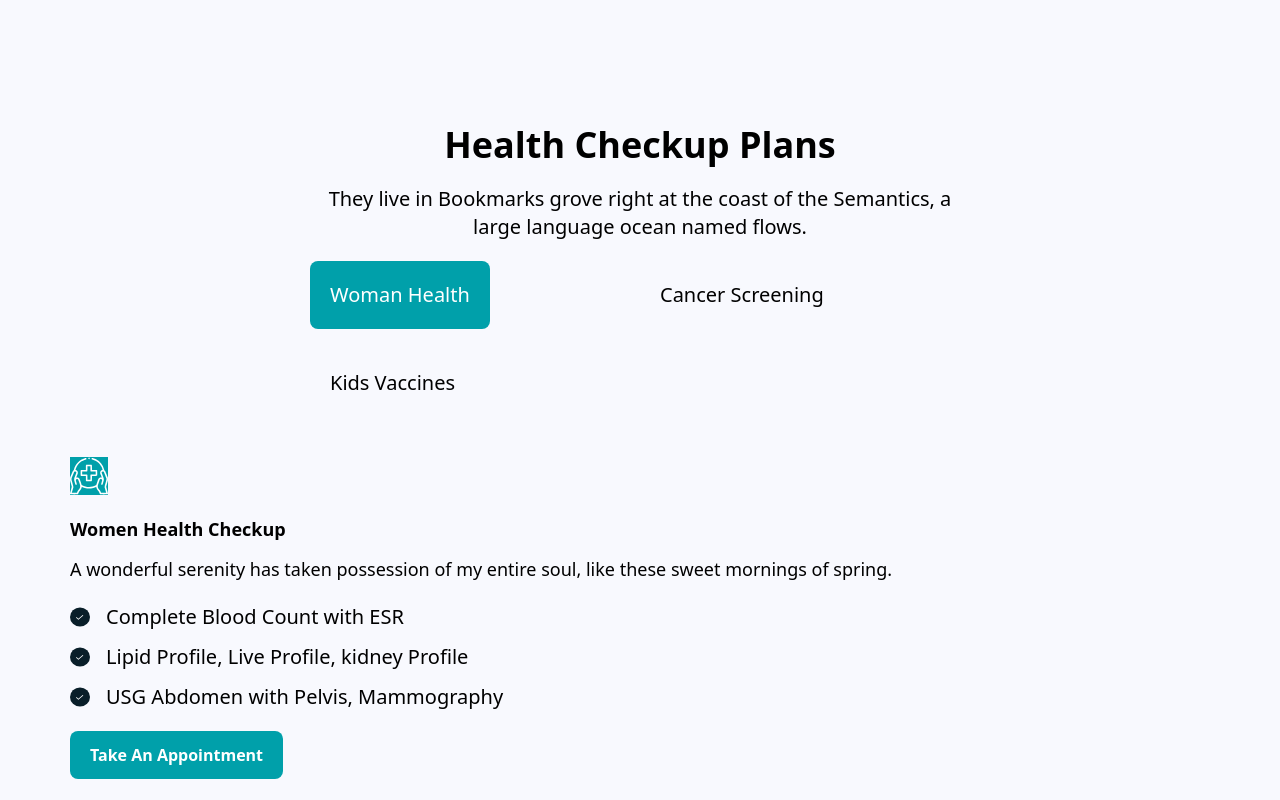
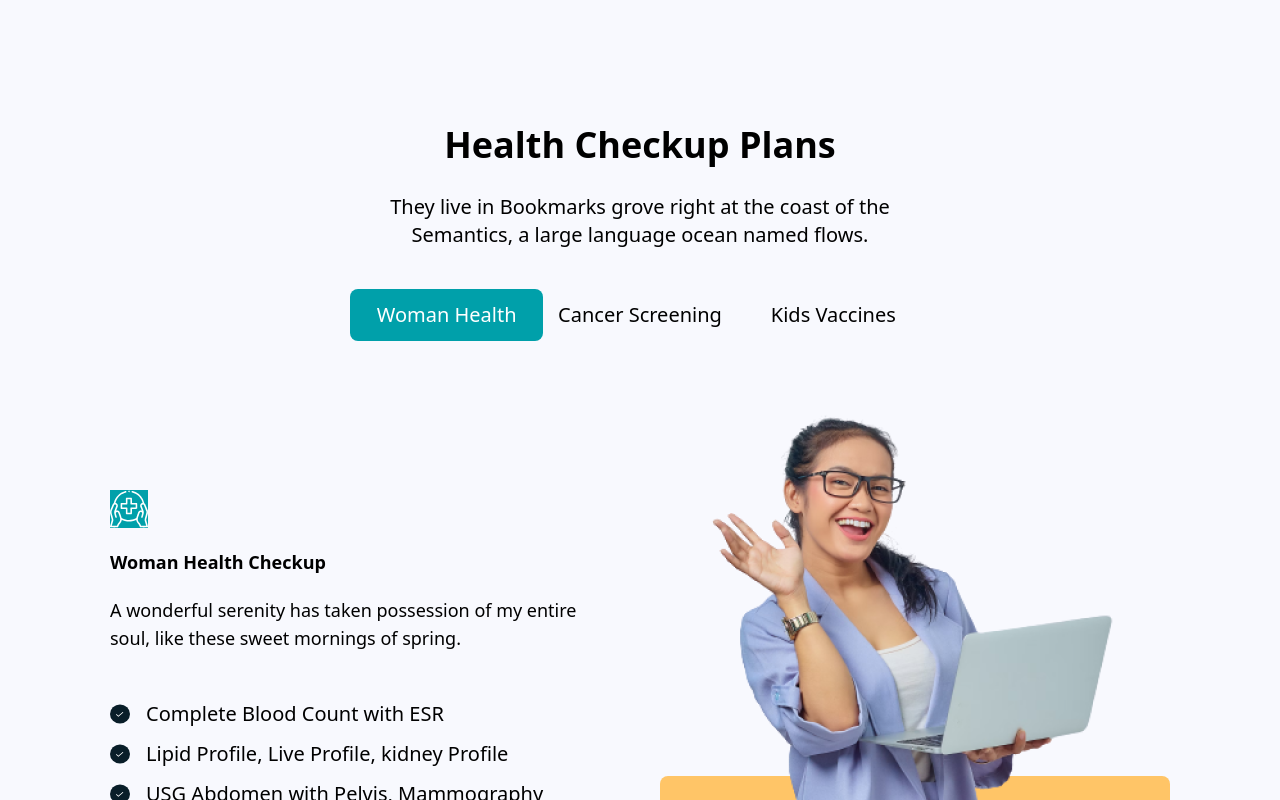
Before and after one commit to ibrar11/Medico_Healthcare, a React (Create React App) app: page / in a window 1280 px wide. Shown: the part 2060-2860 px from the top of the page. Built offline with nearby package versions, Linux system fonts and the light colour scheme.

Commit message:
complete the check up section

```diff
--- a/src/components/Features.jsx
+++ b/src/components/Features.jsx
@@ -2,9 +2,9 @@ import React from "react";
 
 const Features = ({ svgPath = "", alt = "", feature = "" }) => {
   return (
-    <div className="flex gap-x-4 w-48 sm:w-56 md:w-auto">
+    <div className="flex gap-x-4">
       <img src={svgPath} alt={alt} />
-      <p className="font-medium text-xs sm:text-sm md:text-xl">{feature}</p>
+      <p className="text-xs font-medium sm:text-sm md:text-xl">{feature}</p>
     </div>
   );
 };
--- a/src/components/templates/CheckUps.jsx
+++ b/src/components/templates/CheckUps.jsx
@@ -13,40 +13,40 @@ const CheckUps = () => {
   return (
     <section>
       <Container>
-        <div className="flex flex-col gap-y-10">
-          <div className="mx-3 flex flex-col gap-y-5 sm:mx-16 md:mx-20 lg:mx-48 xl:mx-60">
-            <div className="flex flex-col items-center gap-y-5">
+        <div className="flex flex-col gap-y-10 md:px-5 xl:px-10">
+          <div className="mx-3 flex flex-col gap-y-5 sm:mx-16 md:mx-20 md:gap-y-7 lg:mx-48 lg:gap-y-10 xl:mx-60">
+            <div className="flex flex-col items-center gap-y-5 md:gap-y-7">
               <h3 className="lg:text-10 text-2xl font-bold leading-normal md:text-4xl">
                 Health Checkup Plans
               </h3>
-              <p className="text-center text-xs font-medium sm:text-sm md:text-xl">
+              <p className="text-center text-base leading-normal md:text-xl">
                 They live in Bookmarks grove right at the coast of the
                 Semantics, a large language ocean named flows.
               </p>
             </div>
-            <div className="grid grid-cols-1 place-items-start gap-y-5 sm:grid-cols-2">
+            <div className="grid grid-cols-1 place-items-start  gap-y-5 sm:grid-cols-3">
               <p
                 onClick={() => handleTab("first")}
-                className={`cursor-pointer rounded-lg p-5 text-base font-medium leading-normal sm:text-lg md:text-xl ${tab === "first" ? "bg-primary text-white" : ""}`}
+                className={`cursor-pointer rounded-lg px-1 py-3 text-base font- text-center w-full leading-normal sm:text-lg md:text-xl lg:p-3 ${tab === "first" ? "bg-primary text-white  w-full" : ""}`}
               >
                 Woman Health
               </p>
               <p
                 onClick={() => handleTab("second")}
-                className={`cursor-pointer rounded-lg p-5 text-base font-medium leading-normal sm:text-lg md:text-xl ${tab === "second" ? "bg-primary text-white" : ""}`}
+                className={`cursor-pointer rounded-lg px-1 py-3 text-base font- text-center w-full leading-normal sm:text-lg md:text-xl lg:p-3 ${tab === "second" ? "bg-primary text-white  w-full" : ""}`}
               >
                 Cancer Screening
               </p>
               <p
                 onClick={() => handleTab("third")}
-                className={`cursor-pointer rounded-lg p-5 text-base font-medium leading-normal sm:text-lg md:text-xl ${tab === "third" ? "bg-primary text-white" : ""}`}
+                className={`cursor-pointer rounded-lg px-1 py-3 text-base font- text-center w-full leading-normal sm:text-lg md:text-xl lg:p-3 ${tab === "third" ? "bg-primary text-white  w-full" : ""}`}
               >
                 Kids Vaccines
               </p>
             </div>
           </div>
-          <div>
-            <div className="flex flex-col gap-y-5">
+          <div className="flex flex-col gap-y-5 sm:flex-row sm:items-end sm:gap-x-2 md:gap-x-5 lg:gap-x-10">
+            <div className="flex flex-col gap-y-5 sm:w-1/2">
               <div>
                 <img
                   src="/images/whitehealthcare.svg"
@@ -54,12 +54,12 @@ const CheckUps = () => {
                   className="bg-primary"
                 />
               </div>
-              <div className="flex flex-col gap-y-5 ">
-                <div className="flex flex-col gap-y-3">
+              <div className="flex flex-col gap-y-7 lg:gap-y-12">
+                <div className="flex flex-col gap-y-3 lg:gap-y-5">
                   <h3 className="lg:text-3.5xl text-base font-bold sm:text-lg">
-                    Women Health Checkup
+                  {tab === "first" ? "Woman Health Checkup" : tab === "second" ? "Cancer Screening" : "Kids Vaccines"}
                   </h3>
-                  <p className="pr-20 text-base font-medium sm:pr-14 sm:text-sm lg:text-lg">
+                  <p className="text-base font-medium lg:text-lg">
                     A wonderful serenity has taken possession of my entire soul,
                     like these sweet mornings of spring.
                   </p>
@@ -84,8 +84,12 @@ const CheckUps = () => {
                 </Link>
               </div>
             </div>
-            <div>
-              <img src="/images/girlWithLaptop.png" alt="girlWithLaptop" />
+            <div className="w-max-96 relative flex items-end justify-center rounded-xl after:absolute  after:bottom-0 after:left-0 after:z-10 after:h-32 after:w-full after:rounded-lg after:bg-secondary sm:w-1/2">
+              <img
+                className="z-20 h-auto w-auto rounded-lg"
+                src="/images/girlWithLaptop.png"
+                alt="girlWithLaptop"
+              />
             </div>
           </div>
         </div>
```
